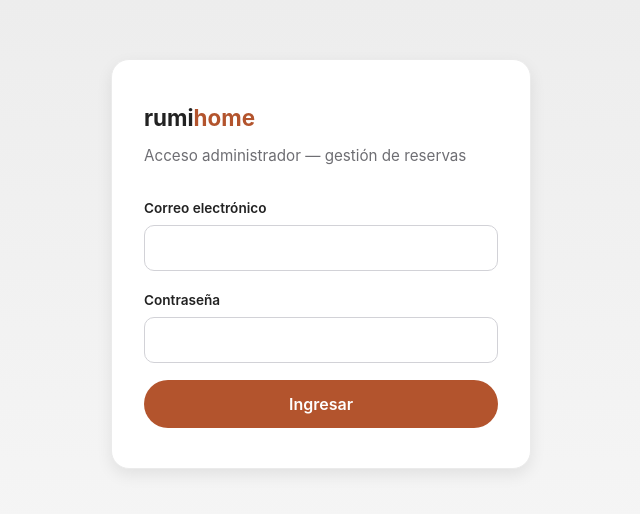
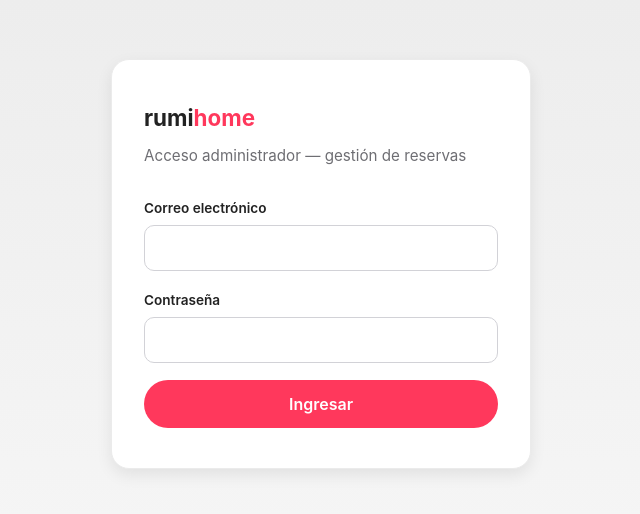
Before and after one commit to druminot/RumiHome, a React (Vite) app in the folder app/: page /admin in a window 1280 px wide. Shown: the part 136-650 px from the top of the page, without its empty margins (319-959 px from the left). Built offline with nearby package versions, Linux system fonts and the light colour scheme; no server answers.

Commit message:
Acento rosa corporativo Airbnb #FF385C en todo el sitio (landing + CRM + charts)

```diff
--- a/app/src/styles.css
+++ b/app/src/styles.css
@@ -8,9 +8,9 @@
   --wood: #DCC4A1;
   --gray: #d2d2d7;
   --muted: #86868b;
-  --accent: #B3542D;
-  --accent-cta: #B3542D;
-  --accent-dark: #99431f;
+  --accent: #FF385C;
+  --accent-cta: #FF385C;
+  --accent-dark: #E00B41;
   --sage: #8CA18B;
   --sage-deep: #5F7A5F;
   --white: #ffffff;
@@ -120,7 +120,7 @@ a { color: var(--accent-cta); }
 }
 .btn.small { padding: 0.45rem 1.1rem; font-size: 0.9rem; min-height: 40px; }
 .btn.danger { background: var(--error); }
-.btn.danger:hover { background: #93311f; }
+.btn.danger:hover { background: #a02c12; }
 
 /* ---------- Alerts ---------- */
 .alert {
@@ -481,8 +481,8 @@ td.actions { white-space: nowrap; display: flex; gap: 0.5rem; justify-content: f
 }
 .subtab:hover { color: #222222; }
 .subtab.active {
-  color: #B3542D;
-  border-bottom-color: #B3542D;
+  color: #FF385C;
+  border-bottom-color: #FF385C;
 }
 
 /* ============ Dashboard ============ */
@@ -508,7 +508,7 @@ td.actions { white-space: nowrap; display: flex; gap: 0.5rem; justify-content: f
 }
 .stat-card.neto span { font-size: 1.6rem; }
 .stat-card span.pos { color: #6B8767; }
-.stat-card span.neg { color: #B3542D; }
+.stat-card span.neg { color: #FF385C; }
 .cat-list {
   list-style: none;
   padding: 0;
@@ -635,7 +635,7 @@ td.actions { white-space: nowrap; display: flex; gap: 0.5rem; justify-content: f
   cursor: default;
 }
 .hour-bar-fill {
-  background: #B3542D;
+  background: #FF385C;
   border-radius: 3px 3px 0 0;
   min-height: 2px;
   transition: opacity .15s;
@@ -716,7 +716,7 @@ td.actions { white-space: nowrap; display: flex; gap: 0.5rem; justify-content: f
 .device-seen { color: #86868b; font-size: .68rem; white-space: nowrap; }
 
 .stat-card.accent {
-  border-left: 3px solid #B3542D;
+  border-left: 3px solid #FF385C;
 }
 
 .usage-bar {
@@ -729,7 +729,7 @@ td.actions { white-space: nowrap; display: flex; gap: 0.5rem; justify-content: f
 .usage-bar-fill {
   display: block;
   height: 100%;
-  background: linear-gradient(90deg, #5ac8fa, #B3542D);
+  background: linear-gradient(90deg, #5ac8fa, #FF385C);
   border-radius: 50px;
   transition: width .3s ease;
 }
```
Also changed, not shown: 1 other file (tests, documents, lock files or other folders).
